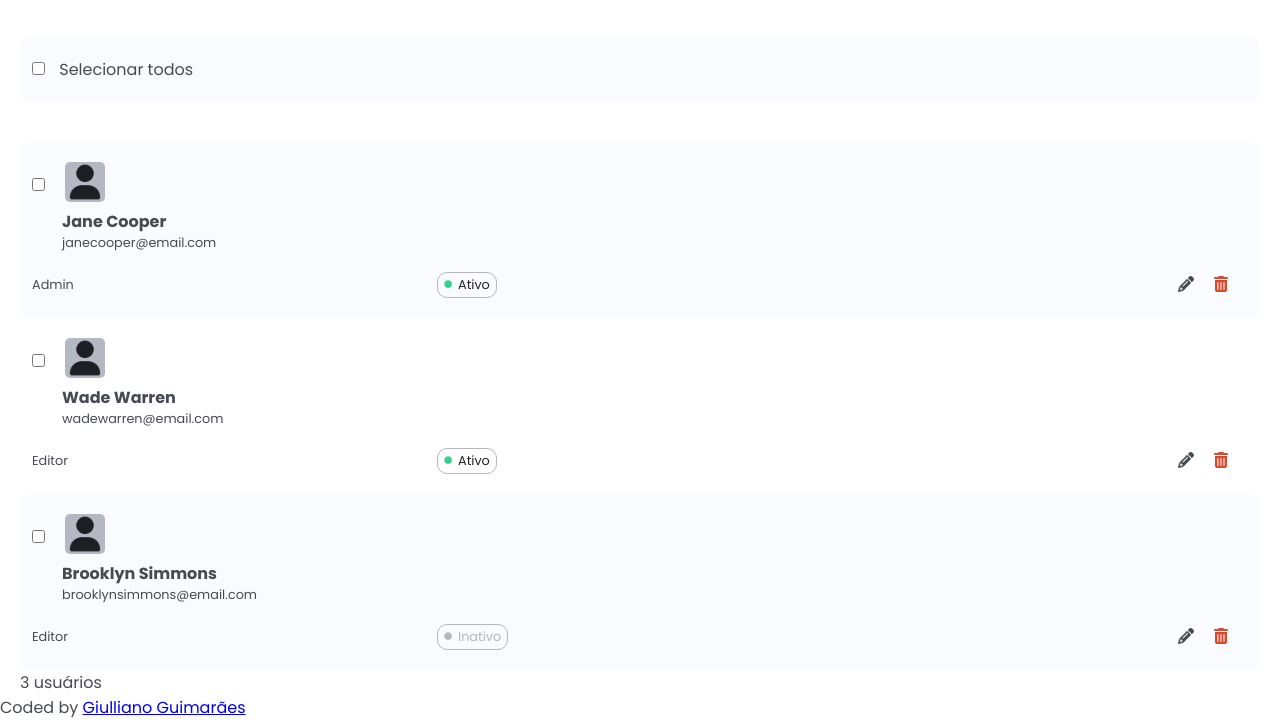
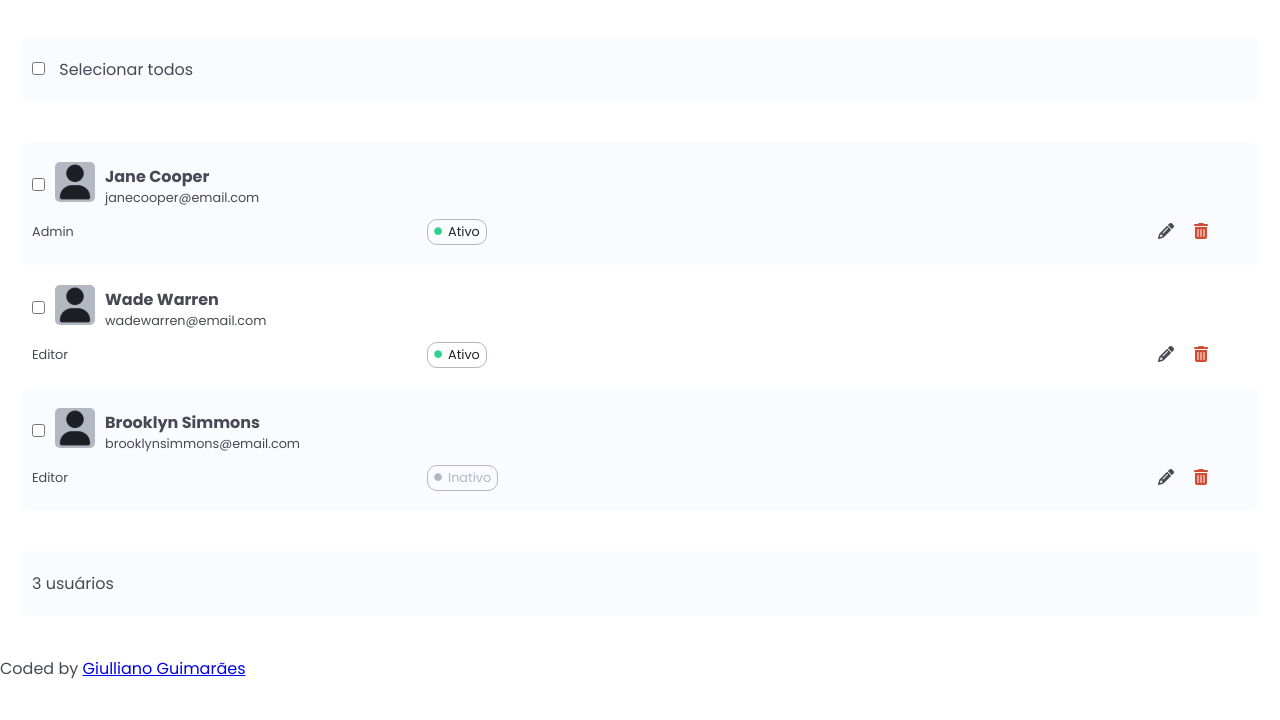
Before and after one commit to giullianoth/users-list-crud, a plain HTML site: page index.html in a window 1280 px wide. Shown: the part 207-927 px from the top of the page. After the commit the page ends 888 px from the top, so only its background shows below. Drawn offline with Linux system fonts and the light colour scheme.

Commit message:
Estilização da main - 2

```diff
--- a/assets/styles/scss/_main.scss
+++ b/assets/styles/scss/_main.scss
@@ -56,7 +56,7 @@
                 @include flex(flex-start);
                 @include borderRadius;
 
-                column-gap: 20px;
+                gap: 10px;
                 padding: 20px 12px;
 
                 &:nth-child(odd) {
@@ -76,17 +76,19 @@
                     }
                 }
 
+                &_info {
+                    @include flexBasis(calc(100% - 20px - 60px), 20px);
+                    @include flex(flex-start);
+
                     &_name {
                         @include flex1;
                         font-weight: 700;
-                    padding-left: 30px;
                     }
 
                     &_email {
                         @include flex1;
                         font-size: $font-size-small;
-                    margin-bottom: 20px;
-                    padding-left: 30px;
+                    }
                 }
 
                 &_level, &_status, &_actions {
@@ -140,5 +142,13 @@
                 }
             }
         }
+
+        &_count {
+            padding: 20px 12px;
+            background-color: $color-neutral-blue-2;
+            margin: 40px 0;
+
+            @include borderRadius;
         }
     }
+}
--- a/index.html
+++ b/index.html
@@ -48,8 +48,10 @@
                         <p class="main_users_content_list_user_photo">
                             <img src="assets/images/upload/user.png" alt="user">
                         </p>
-                        <p class="main_users_content_list_user_name">Jane Cooper</p>
-                        <p class="main_users_content_list_user_email">janecooper@email.com</p>
+                        <div class="main_users_content_list_user_info">
+                            <p class="main_users_content_list_user_info_name">Jane Cooper</p>
+                            <p class="main_users_content_list_user_info_email">janecooper@email.com</p>
+                        </div>
                         <p class="main_users_content_list_user_level">Admin</p>
                         <p class="main_users_content_list_user_status active"><button><i class="fa-solid fa-circle"></i> Ativo</button></p>
                         <p class="main_users_content_list_user_actions">
@@ -61,8 +63,10 @@
                     <div class="main_users_content_list_user">
                         <p class="main_users_content_list_user_select"><input type="checkbox" name="select" id="select"></p>
                         <p class="main_users_content_list_user_photo"><img src="assets/images/upload/user.png" alt="user"></p>
-                        <p class="main_users_content_list_user_name">Wade Warren</p>
-                        <p class="main_users_content_list_user_email">wadewarren@email.com</p>
+                        <div class="main_users_content_list_user_info">
+                            <p class="main_users_content_list_user_info_name">Wade Warren</p>
+                            <p class="main_users_content_list_user_info_email">wadewarren@email.com</p>
+                        </div>
                         <p class="main_users_content_list_user_level">Editor</p>
                         <p class="main_users_content_list_user_status active"><button><i class="fa-solid fa-circle"></i> Ativo</button></p>
                         <p class="main_users_content_list_user_actions">
@@ -74,8 +78,10 @@
                     <div class="main_users_content_list_user">
                         <p class="main_users_content_list_user_select"><input type="checkbox" name="select" id="select"></p>
                         <p class="main_users_content_list_user_photo"><img src="assets/images/upload/user.png" alt="user"></p>
-                        <p class="main_users_content_list_user_name">Brooklyn Simmons</p>
-                        <p class="main_users_content_list_user_email">brooklynsimmons@email.com</p>
+                        <div class="main_users_content_list_user_info">
+                            <p class="main_users_content_list_user_info_name">Brooklyn Simmons</p>
+                            <p class="main_users_content_list_user_info_email">brooklynsimmons@email.com</p>
+                        </div>
                         <p class="main_users_content_list_user_level">Editor</p>
                         <p class="main_users_content_list_user_status"><button><i class="fa-solid fa-circle"></i> Inativo</button></p>
                         <p class="main_users_content_list_user_actions">
@@ -85,7 +91,7 @@
                     </div>
                 </div>
 
-                <div>
+                <div class="main_users_content_count">
                     3 usuários
                 </div>
             </div>
```
Also changed, not shown: assets/styles/css/style.css, assets/styles/css/style.min.css. Lines whose indentation alone changed are shown as unchanged.
